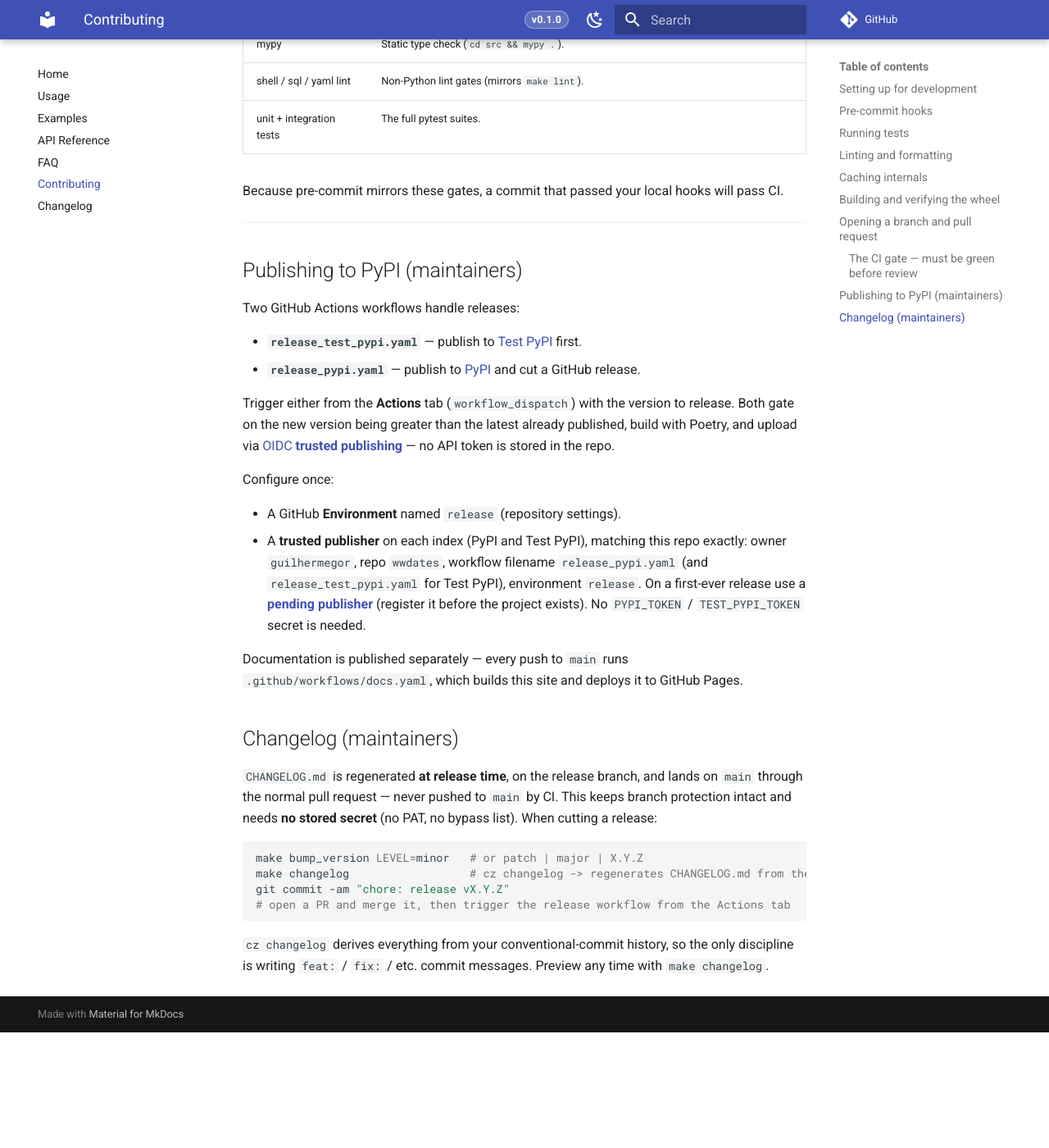
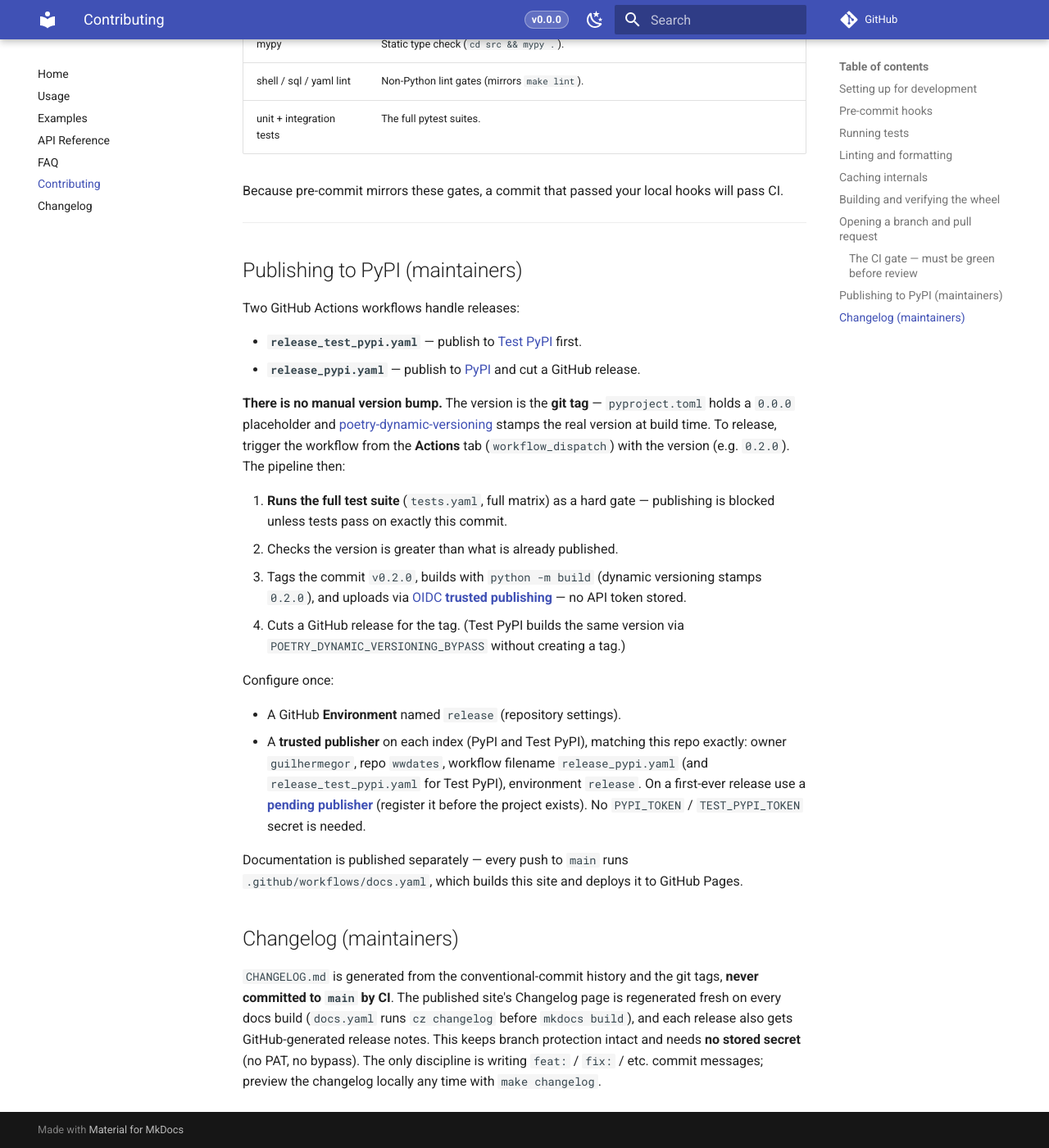
Before and after one commit to guilhermegor/wwdates, an MkDocs documentation site: the page built from docs/contributing.md, in a window 1280 px wide and 1400 px high, scrolled down 3536 px. Shown: the whole window at 82% size. Built offline with MkDocs 1.6.1 and Material for MkDocs 9.7.7, drawn with Linux system fonts in a browser that asks for light colours; comment, search, counter and statistics services are not loaded; before the commit the page ends 4795 px from its top, so only the background shows below that.

Commit message:
build: tag-driven dynamic versioning; move changelog to CI
Make the git tag the single source of truth for the version, so the
release action no longer double-enters it and nothing is committed back to
protected main.

- pyproject: version is a 0.0.0 placeholder; poetry-dynamic-versioning
  stamps the real version from the git tag at build (build-backend +
  [tool.poetry-dynamic-versioning]).
- release_pypi: tag the commit vX.Y.Z, build with python -m build (poetry
  build ignores the backend); release_test_pypi builds a specific version
  via POETRY_DYNAMIC_VERSIONING_BYPASS (no tag). fetch-depth: 0 so the tag
  is visible.
- Delete make bump_version (now offline-only); install_dist_locally uses
  python -m build.
- Changelog: docs.yaml regenerates CHANGELOG.md from tags at build time; it
  is never committed to main. Docs + CLAUDE.md updated.

Verified locally: tag v9.9.8 -> wwdates-9.9.8, BYPASS=9.9.9 -> 9.9.9,
no-tag -> dev version; make install_dist_locally green.

Co-Authored-By: Claude Opus 4.8 <noreply@anthropic.com>

````diff
--- a/docs/contributing.md
+++ b/docs/contributing.md
@@ -180,10 +180,19 @@ Two GitHub Actions workflows handle releases:
 - **`release_test_pypi.yaml`** — publish to [Test PyPI](https://test.pypi.org) first.
 - **`release_pypi.yaml`** — publish to [PyPI](https://pypi.org) and cut a GitHub release.
 
-Trigger either from the **Actions** tab (`workflow_dispatch`) with the version to release. Both
-gate on the new version being greater than the latest already published, build with Poetry, and
-upload via [OIDC **trusted publishing**](https://docs.pypi.org/trusted-publishers/) — no API
-token is stored in the repo.
+**There is no manual version bump.** The version is the **git tag** — `pyproject.toml` holds a
+`0.0.0` placeholder and [poetry-dynamic-versioning](https://github.com/mtkennerly/poetry-dynamic-versioning)
+stamps the real version at build time. To release, trigger the workflow from the **Actions** tab
+(`workflow_dispatch`) with the version (e.g. `0.2.0`). The pipeline then:
+
+1. **Runs the full test suite** (`tests.yaml`, full matrix) as a hard gate — publishing is
+   blocked unless tests pass on exactly this commit.
+2. Checks the version is greater than what is already published.
+3. Tags the commit `v0.2.0`, builds with `python -m build` (dynamic versioning stamps `0.2.0`),
+   and uploads via [OIDC **trusted publishing**](https://docs.pypi.org/trusted-publishers/) — no
+   API token stored.
+4. Cuts a GitHub release for the tag. (Test PyPI builds the same version via
+   `POETRY_DYNAMIC_VERSIONING_BYPASS` without creating a tag.)
 
 Configure once:
 
@@ -199,16 +208,9 @@ Documentation is published separately — every push to `main` runs
 
 ## Changelog (maintainers)
 
-`CHANGELOG.md` is regenerated **at release time**, on the release branch, and lands on `main`
-through the normal pull request — never pushed to `main` by CI. This keeps branch protection
-intact and needs **no stored secret** (no PAT, no bypass list). When cutting a release:
-
-```bash
-make bump_version LEVEL=minor   # or patch | major | X.Y.Z
-make changelog                  # cz changelog -> regenerates CHANGELOG.md from the commit history
-git commit -am "chore: release vX.Y.Z"
-# open a PR and merge it, then trigger the release workflow from the Actions tab
-```
-
-`cz changelog` derives everything from your conventional-commit history, so the only discipline
-is writing `feat:` / `fix:` / etc. commit messages. Preview any time with `make changelog`.
+`CHANGELOG.md` is generated from the conventional-commit history and the git tags, **never
+committed to `main` by CI**. The published site's Changelog page is regenerated fresh on every
+docs build (`docs.yaml` runs `cz changelog` before `mkdocs build`), and each release also gets
+GitHub-generated release notes. This keeps branch protection intact and needs **no stored
+secret** (no PAT, no bypass). The only discipline is writing `feat:` / `fix:` / etc. commit
+messages; preview the changelog locally any time with `make changelog`.
````
Also changed, not shown: CLAUDE.md (+11 -6 lines), docs/backlog/dehydrate-calendars_20260704_130854.md (+12 -3 lines), docs/changelog.md (+5 -4 lines), pyproject.toml (+19 -5 lines), 5 other files.
